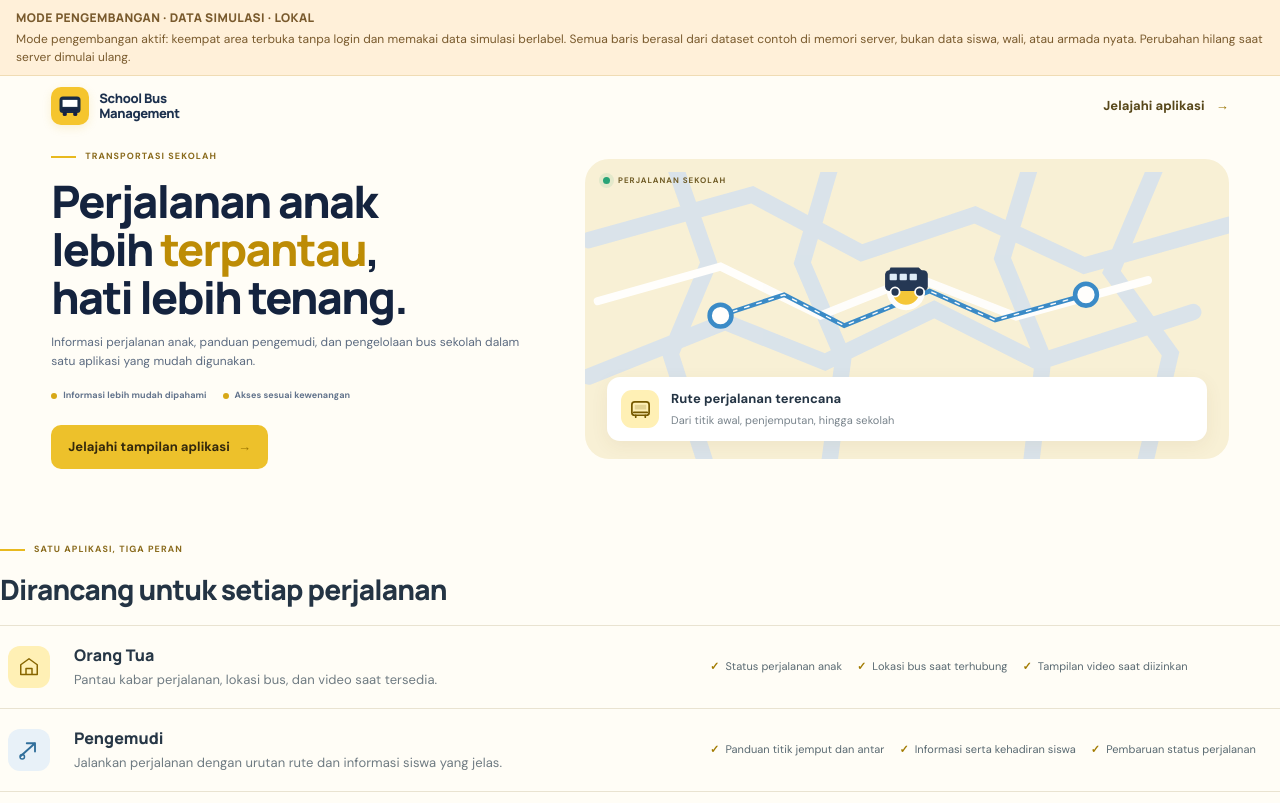
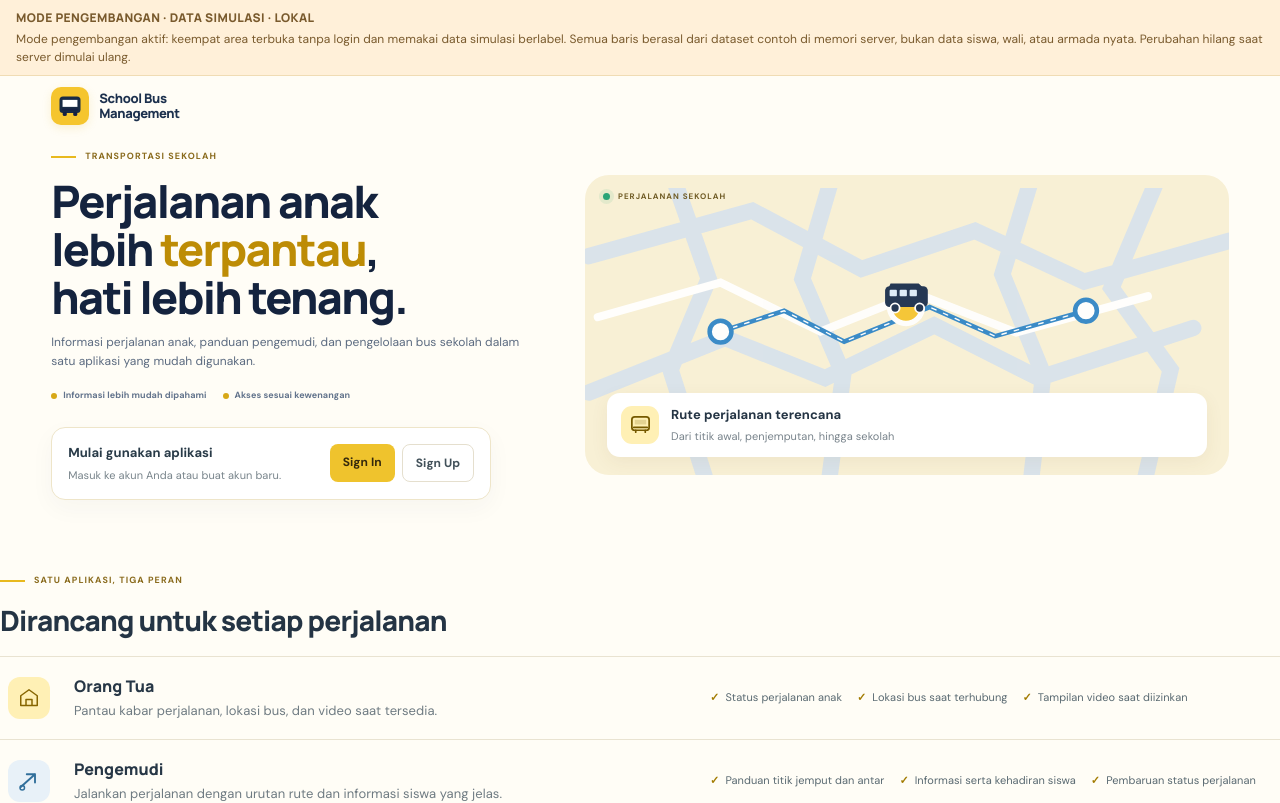
Before and after one commit to irusandi-hub/school-bus-management, a Next.js app: page / in a window 1280 px wide. Shown: the top 803 px of the page. Built offline with nearby package versions, Linux system fonts and the light colour scheme.

Commit message:
use sign in and sign up as the only landing entry

```diff
--- a/app/page.tsx
+++ b/app/page.tsx
@@ -26,14 +26,14 @@ const roles = [
 
 export default function LandingPage() {
   return <main className="sbm-landing sbm-landing-v4 sbm-refined">
-    <header className="sbm-header"><Brand/><Link href="/pilih-peran" className="sbm-header-entry">Jelajahi aplikasi <span aria-hidden="true">→</span></Link></header>
+    <header className="sbm-header"><Brand/></header>
     <section className="sbm-hero">
       <div className="sbm-hero-copy">
         <p className="sbm-eyebrow"><i/> TRANSPORTASI SEKOLAH</p>
         <h1>Perjalanan anak<br/>lebih <em>terpantau</em>,<br/>hati lebih tenang.</h1>
         <p className="sbm-lead">Informasi perjalanan anak, panduan pengemudi, dan pengelolaan bus sekolah dalam satu aplikasi yang mudah digunakan.</p>
         <div className="sbm-hero-trust"><span><i/> Informasi lebih mudah dipahami</span><span><i/> Akses sesuai kewenangan</span></div>
-        <Link href="/pilih-peran" className="sbm-primary-entry">Jelajahi tampilan aplikasi <span aria-hidden="true">→</span></Link>
+        <div className="sbm-auth-card" aria-label="Akses akun"><div><strong>Mulai gunakan aplikasi</strong><small>Masuk ke akun Anda atau buat akun baru.</small></div><div className="sbm-auth-actions"><Link href="/login" className="sbm-auth-signin">Sign In</Link><Link href="/daftar" className="sbm-auth-signup">Sign Up</Link></div></div>
       </div>
       <div className="sbm-hero-visual" role="img" aria-label="Ilustrasi bus sekolah pada rute perjalanan">
         <div className="sbm-visual-top"><span className="sbm-live-dot"/> PERJALANAN SEKOLAH</div>
@@ -76,7 +76,15 @@ export default function LandingPage() {
       .sbm-route-caption strong,.sbm-route-caption small{display:block}
       .sbm-route-caption strong{font-size:13px;color:#243444}
       .sbm-route-caption small{font-size:11px;color:#78838b;margin-top:3px}
-      .sbm-primary-entry{display:inline-flex;align-items:center;margin-top:22px;padding:12px 17px;border-radius:10px;background:#edc12b;color:#33280c;text-decoration:none;font-size:13px;font-weight:800}
+      .sbm-auth-card{display:flex;align-items:center;justify-content:space-between;gap:18px;max-width:440px;margin-top:24px;padding:15px 16px;background:#fff;border:1px solid #eee5c9;border-radius:14px;box-shadow:0 8px 24px #2737460a}
+      .sbm-auth-card strong,.sbm-auth-card small{display:block}
+      .sbm-auth-card strong{font-size:13px;color:#293b48}
+      .sbm-auth-card small{font-size:11px;color:#78848b;margin-top:4px}
+      .sbm-auth-actions{display:flex;gap:7px;flex:none}
+      .sbm-auth-actions a{padding:9px 13px;border-radius:8px;text-decoration:none;font-size:12px;font-weight:800}
+      .sbm-auth-signin{background:#efc32d;color:#34290c}
+      .sbm-auth-signup{border:1px solid #e5dfce;color:#42515a}
+      @media(max-width:480px){.sbm-auth-card{align-items:flex-start;flex-direction:column}.sbm-auth-actions{width:100%}.sbm-auth-actions a{flex:1;text-align:center}}
       .sbm-refined-roles{margin:56px 0 30px}
       .sbm-section-heading{margin-bottom:17px}
       .sbm-section-heading h2{font:800 clamp(21px,3vw,28px) Manrope,sans-serif;letter-spacing:-.8px;margin:7px 0 0;color:#243444}
```
